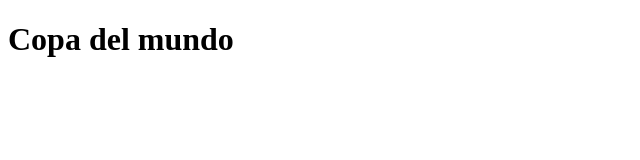
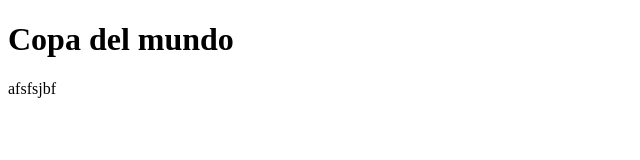
Before and after one commit to leoberme/probando, a plain HTML site: page index.html in a window 1280 px wide. Shown: the full height of the page, 0-640 px from the left. Drawn offline with Linux system fonts and the light colour scheme.

Commit message:
main añadido

```diff
--- a/index.html
+++ b/index.html
@@ -9,5 +9,8 @@
     <header>
         <h1>Copa del mundo</h1>
     </header>
+    <main>
+        <p>afsfsjbf</p>
+    </main>
 </body>
 </html>
```
